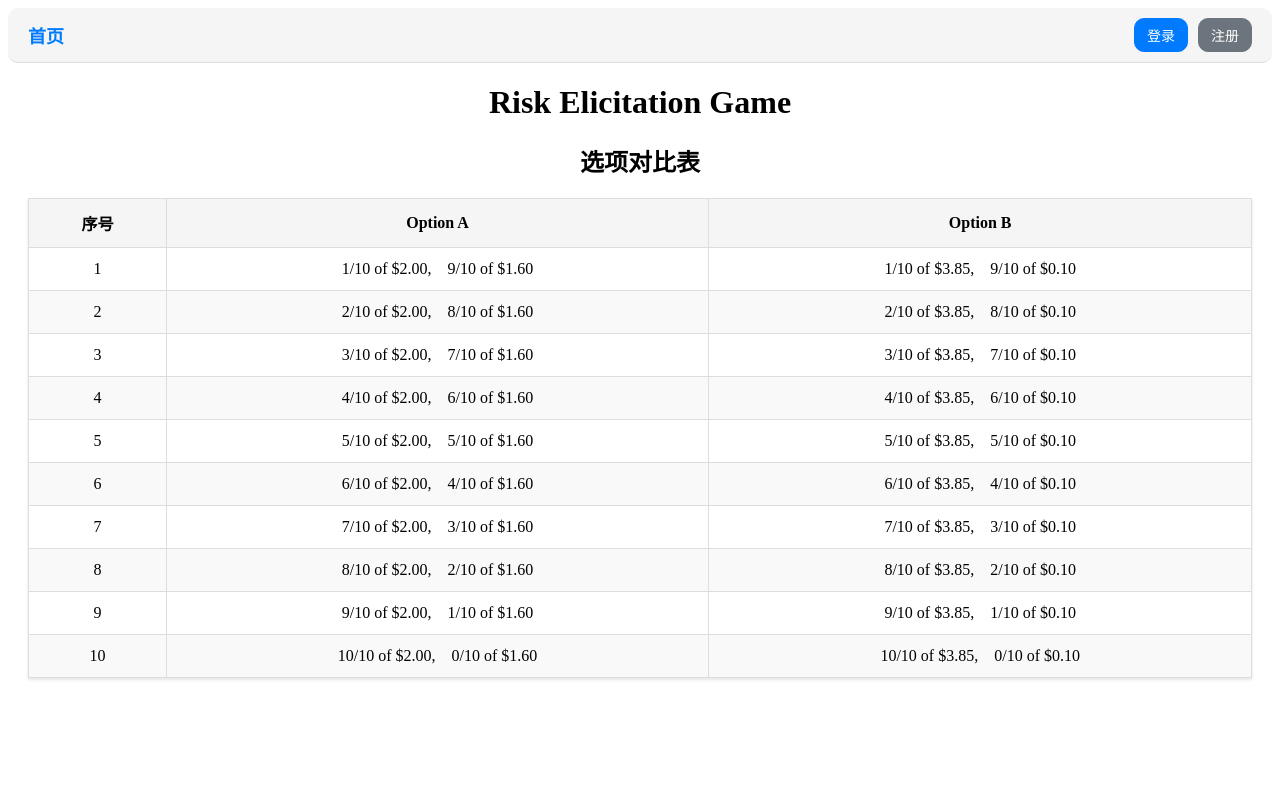
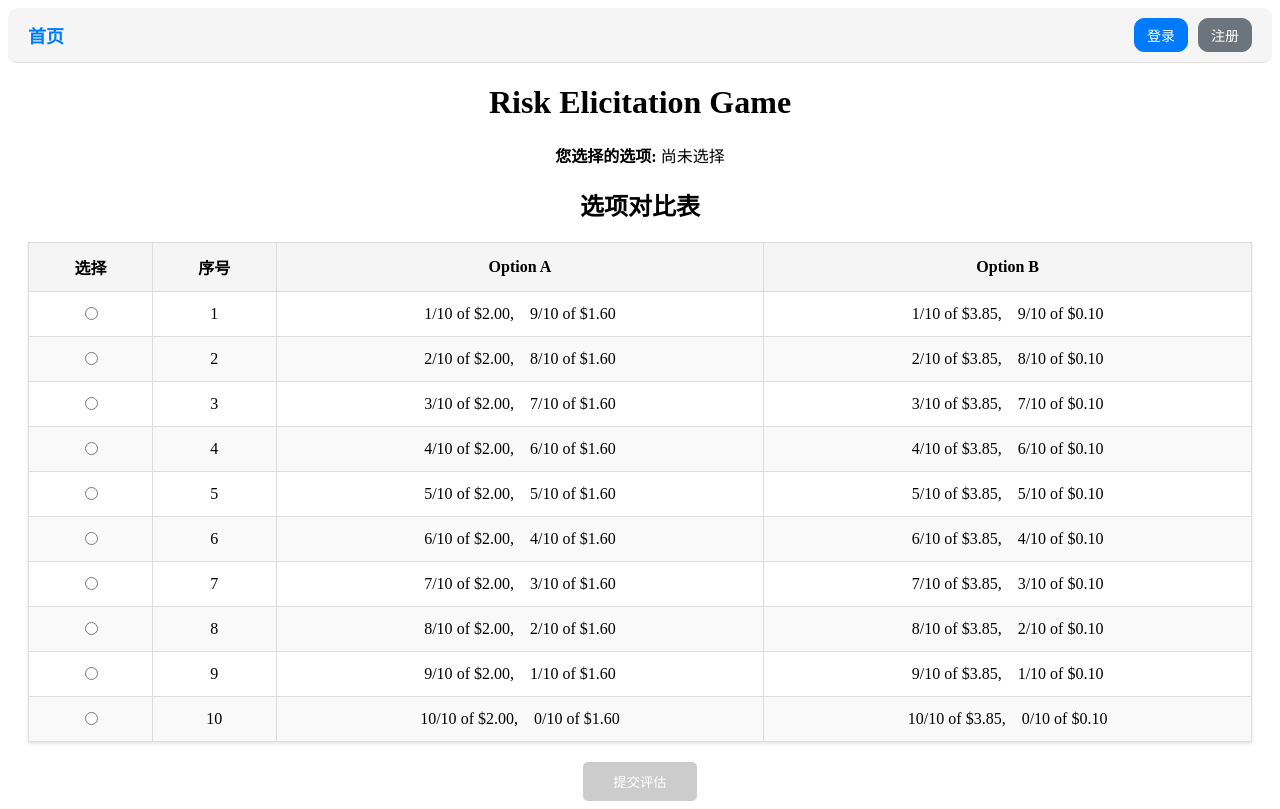
Before and after one commit to zhaoqiwang1/Behavioral-Econ, a React (Create React App) app in the folder client/: page /risk-attitude-elicit in a window 1280 px wide. Built offline with nearby package versions, Linux system fonts and the light colour scheme.

Commit message:
polish risk attitude submit

```diff
--- a/client/src/pages/RiskAttiElicit.jsx
+++ b/client/src/pages/RiskAttiElicit.jsx
@@ -1,15 +1,56 @@
 // This .jsx is designed for Risk Attitudes Elicitation Game.
 
-// import React, { useState, useEffect } from "react";
-// import { useNavigate } from 'react-router-dom';
-import React from "react";
-// import { userAPI } from '../services/api';
+import React, { useState } from "react";
+import { useNavigate } from 'react-router-dom';
+import { riskAttiAPI } from '../services/api';
+import { useAuth } from '../contexts/AuthContext';
 import './RiskAttiElicit.css'; // 导入外部样式
 import Navbar from '../components/Navbar.jsx';  // 导入 Navbar
 
+const RiskAttiElicit = () => {
+  const { user } = useAuth();
+  const navigate = useNavigate();
+  const [selectedOption, setSelectedOption] = useState("");
+  const [hasSubmitted, setHasSubmitted] = useState(false);
+  const [loading, setLoading] = useState(false);
 
-const RiskAttiElicit = () => {
-  // const navigate = useNavigate();
+  const handleSubmit = async (e) => {
+    e.preventDefault();
+
+    if (!user?._id) {
+      alert('用户信息错误，请重新登录');
+      return;
+    }
+
+    setLoading(true);
+
+    riskAttiAPI.submit({
+      userId: user._id,
+      riskAttitude: parseInt(selectedOption)
+    })
+    .then((response) => {
+      if (response.status === 201) {
+        alert('风险评估提交成功！感谢您的参与。');
+        setHasSubmitted(true);
+      }
+
+      if (response.status === 200) {
+        alert('您已经提交过风险评估，无法重复提交');
+        setHasSubmitted(true);
+      }
+    })
+    .catch((error) => {
+      console.error('提交失败:', error);
+      alert(`${error.response?.data?.message || '提交失败，请重试'}`);
+    })
+    .finally(() => {
+      setLoading(false);
+    });
+  };
+
+  const handleOptionChange = (optionNumber) => {
+    setSelectedOption(optionNumber.toString());
+  };
 
   // 表格数据
   const seqNumber = [
@@ -51,15 +92,49 @@ const RiskAttiElicit = () => {
     { part1: "10/10", value1: "$3.85", part2: "0/10", value2: "$0.10" },
   ];
 
+
+  // 如果已经提交过，显示完成页面
+  if (hasSubmitted) {
+    return (
+      <div>
+        <Navbar />
+        <div style={{ textAlign: 'center', padding: '40px' }}>
+          <h2>✅ 风险评估已完成</h2>
+          <p>您已经成功提交风险评估问卷，感谢您的参与！</p>
+          <button
+            onClick={() => navigate('/')}
+            style={{
+              padding: '10px 25px',
+              backgroundColor: '#007bff',
+              color: 'white',
+              border: 'none',
+              borderRadius: '5px',
+              cursor: 'pointer'
+            }}
+          >
+            返回首页
+          </button>
+        </div>
+      </div>
+    );
+  }
+
   return (
     <div>
       <Navbar />
       <h1>Risk Elicitation Game</h1>
+
+      <div style={{ marginBottom: '20px' }}>
+        <strong>您选择的选项: </strong>
+        {selectedOption ? `选项 ${selectedOption}` : '尚未选择'}
+      </div>
+
       <div className="table-container">
         <h2>选项对比表</h2>
         <table className="data-table">
           <thead>
             <tr>
+              <th>选择</th>
               <th>序号</th>
               <th>Option A</th>
               <th>Option B</th>
@@ -67,7 +142,21 @@ const RiskAttiElicit = () => {
           </thead>
           <tbody>
             {optionAData.map((item, index) => (
-                <tr key={index} className={index % 2 === 0 ? 'even-row' : 'odd-row'}>
+              <tr
+                key={index}
+                className={index % 2 === 0 ? 'even-row' : 'odd-row'}
+                onClick={() => handleOptionChange(index + 1)}
+                style={{ cursor: 'pointer' }}
+              >
+                <td>
+                  <input
+                    type="radio"
+                    name="riskOption"
+                    value={index + 1}
+                    checked={selectedOption === (index + 1).toString()}
+                    onChange={() => handleOptionChange(index + 1)}
+                  />
+                </td>
                 <td>{seqNumber[index].order}</td>
                 <td>
                   {item.part1} of {item.value1},&nbsp;&nbsp;&nbsp;&nbsp;
@@ -82,6 +171,24 @@ const RiskAttiElicit = () => {
           </tbody>
         </table>
       </div>
+
+      {/* 提交按钮 */}
+      <div style={{ textAlign: 'center', marginTop: '20px' }}>
+        <button
+          onClick={handleSubmit}
+          disabled={loading || !selectedOption}
+          style={{
+            padding: '10px 30px',
+            backgroundColor: !selectedOption ? '#ccc' : '#28a745',
+            color: 'white',
+            border: 'none',
+            borderRadius: '5px',
+            cursor: !selectedOption ? 'not-allowed' : 'pointer'
+          }}
+        >
+          {loading ? '提交中...' : '提交评估'}
+        </button>
+      </div>
     </div>
   );
 }
--- a/client/src/services/api.js
+++ b/client/src/services/api.js
@@ -13,5 +13,11 @@ export const userAPI = {
   login: (loginData) => api.post('/users/login', loginData),
 };
 
+// Risk Attitudes Elict Game 相关API
+export const riskAttiAPI = {
+  submit: (userData) => api.post('/riskatti/submit', userData),
+};
+
+
 
 export default api;
```
Also changed, not shown: 2 other files (tests, documents, lock files or other folders). Lines whose indentation alone changed are shown as unchanged.
